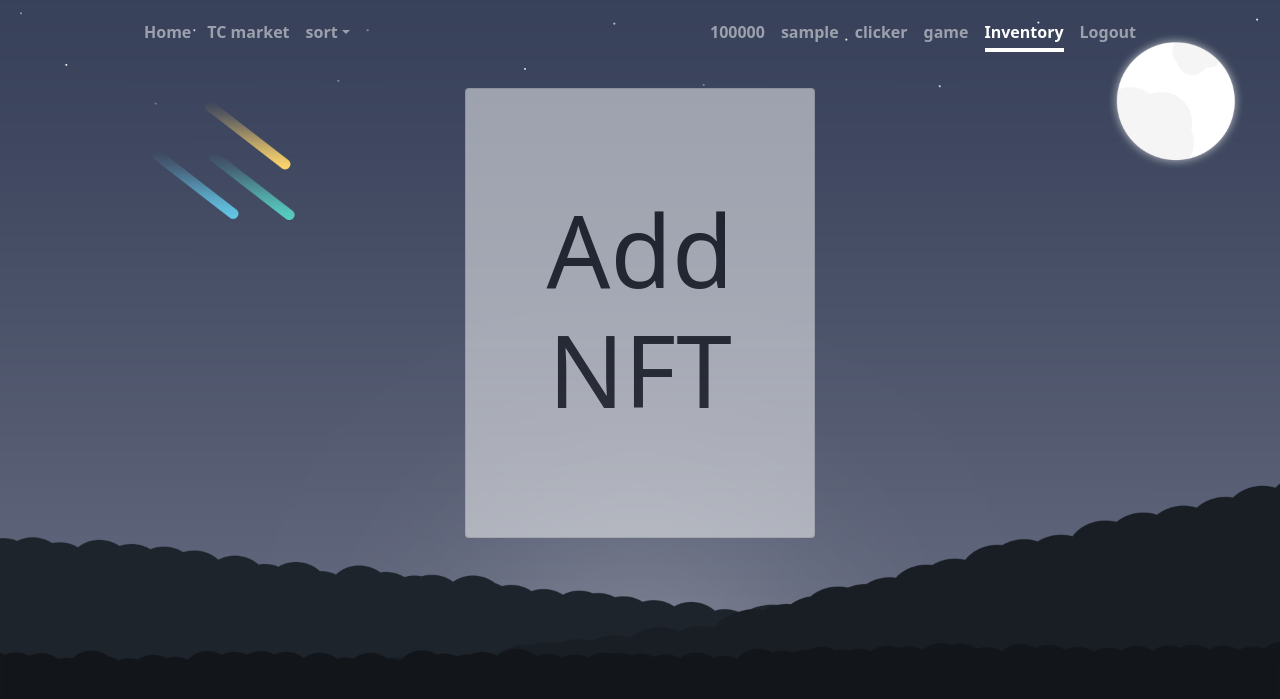
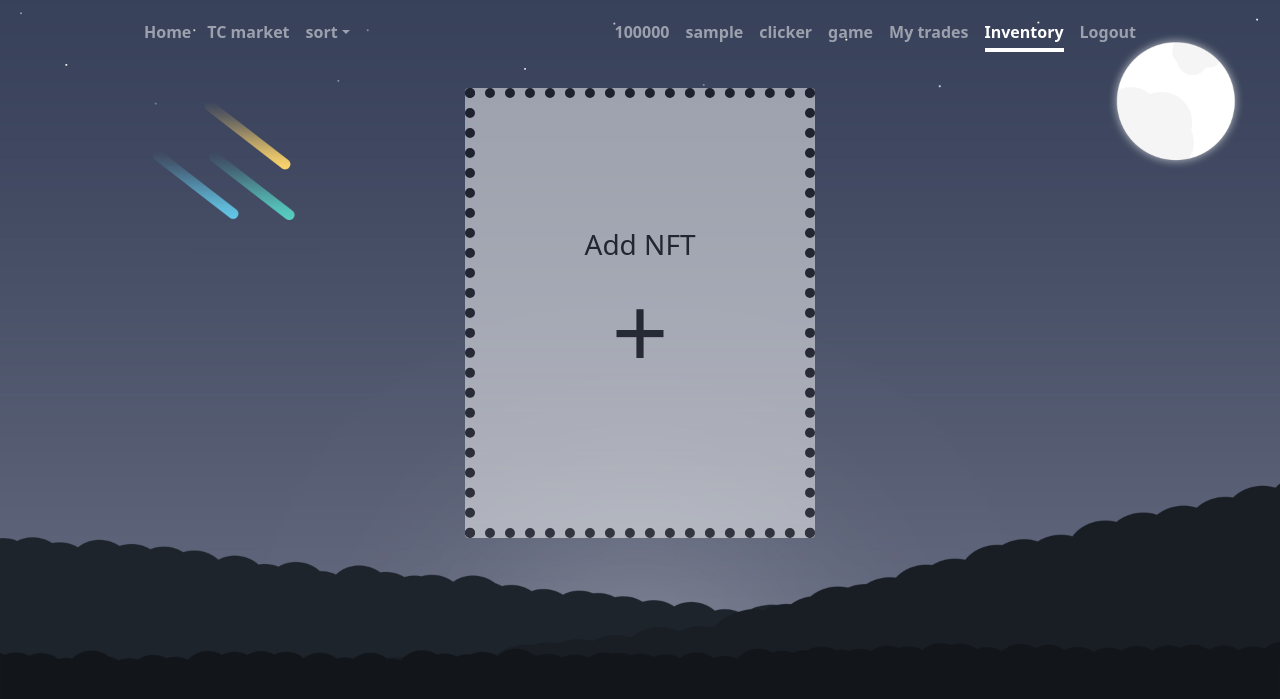
Before and after one commit to KOSTEN19/colossus, a Django app: page /inventory/ in a window 1280 px wide. Shown: the top 699 px of the page. Run offline with Django 4.2, Linux system fonts and the light colour scheme; the visitor is signed in with stand-in values (Sample User, id 1); data that the repository does not hold is empty; some libraries are stand-ins or nearby versions.

Commit message:
update add buttons

```diff
--- a/requirements.txt
+++ b/requirements.txt
@@ -3,3 +3,4 @@ Django-admin
 Pillow
 chardet
 psycopg2
+numpy
--- a/website/templates/header.html
+++ b/website/templates/header.html
@@ -3,6 +3,7 @@
 {% load static %}
 <meta charset="utf-8">
 <link rel="icon" href="/static/wllp/favoicon.png" type="image/x-icon" />
+
 <title>NFT Trading</title>
 {% include 'style/cover.html' %}
 
@@ -57,7 +58,6 @@
         {% endif %}
       </nav>
 
-
       <nav class="nav nav-masthead justify-content-center float-md-end">
         {% if not request.user.is_authenticated %}
         {% if page == "login" %}
@@ -75,7 +75,7 @@
         {% endif %}
         {% endif %}
         {% if request.user.is_authenticated %}
-        <div class="nav-link " style = "text-decoration: none; animation: none;">{{request.user.balance}}</div>
+        <div class="nav-link ">{{request.user.balance}}</div>
         {% if page == "profile" %}
         <a class="nav-link active" href="/profile/">{{ request.user }}</a>
         {% else %}
@@ -91,7 +91,11 @@
         {% else %}
         <a class="nav-link " href="/game/">game</a>
         {% endif %}
-
+        {% if page == "trades" %}
+        <a class="nav-link active" href="/trades/">My trades</a>
+        {% else %}
+        <a class="nav-link" href="/trades/">My trades</a>
+        {% endif %}
         {% if page == "inventory" %}
         <a class="nav-link active" href="/inventory/">Inventory</a>
         {% else %}
--- a/website/templates/inventory.html
+++ b/website/templates/inventory.html
@@ -20,7 +20,13 @@
     margin: 20px;
 
   }
+  .add_nft{
+
+    border: 10px dotted;
+  }
   a{
+
+
     color:black;
     text-decoration: none;
 
@@ -31,8 +37,6 @@
   }
   .plus{
 
-
-    width: 100%;
     height: auto;
     font-size: 100px;
 
@@ -72,10 +76,10 @@
   </div>
   {% endfor %}
 
-  <div class="card plusik " style="width:  350px;  height:450px; color: black; opacity: 0.5;">
+  <div class="card plusik add_nft" style="width:  350px;  height:450px; color: black; opacity: 0.5;">
 
 
-   <a href = '/create/'><h1 class = 'plus'>Add NFT</h1></a>
+   <a href = '/create/' ><h3>Add NFT</h3><h1 class = 'plus'>+</h1></a>
 
 
     </div>
```
